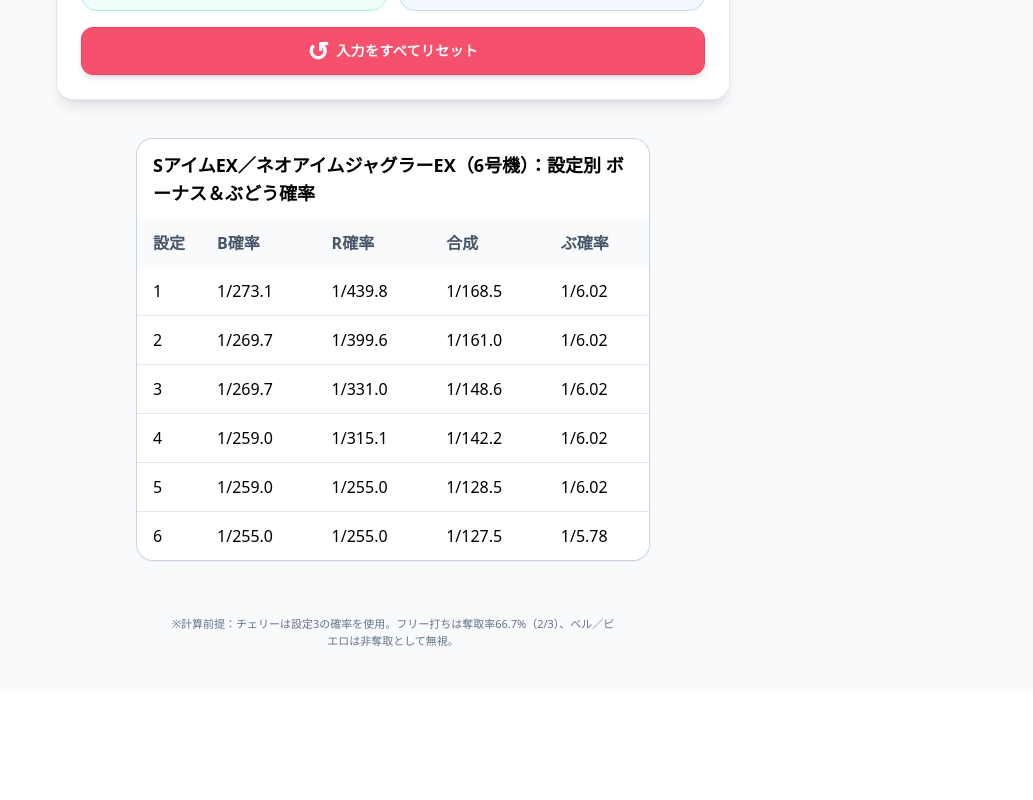
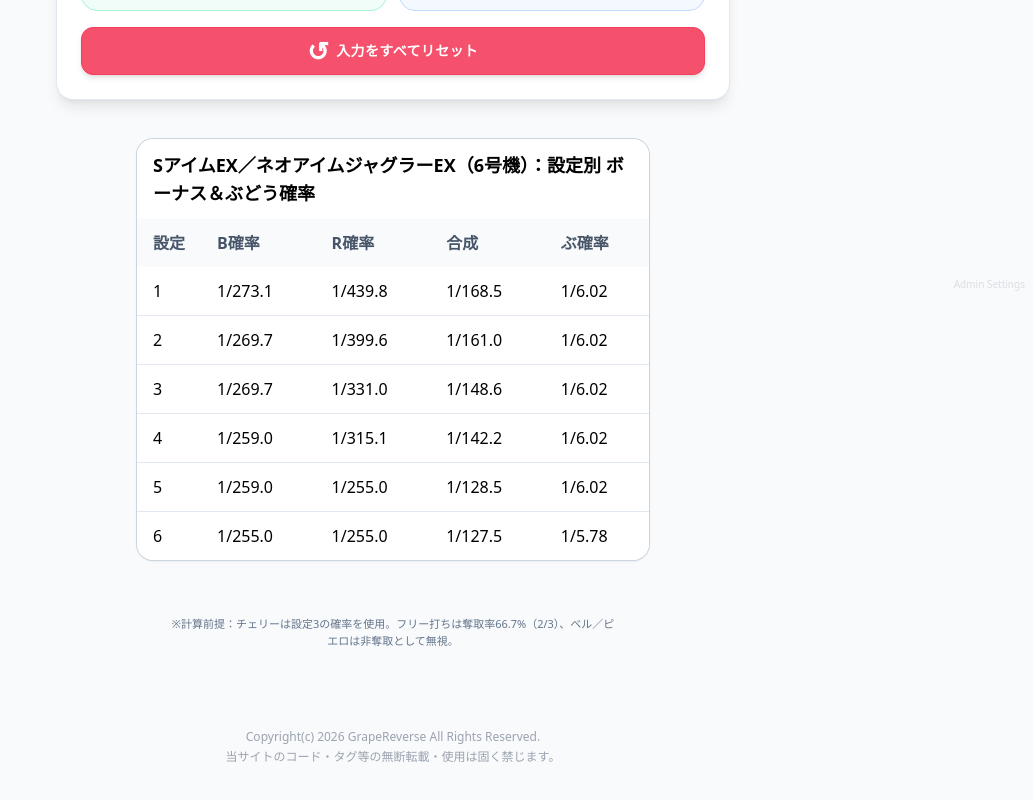
Before and after one commit to takosuke-88/grape-reverse, a React (Vite) app: page / in a window 1280 px wide. Shown: the part 500-1300 px from the top of the page, without its empty margins (247-1280 px from the left). Before the commit the page ends 1189 px from the top, so only its background shows below. Built offline with nearby package versions, Linux system fonts and the light colour scheme.

Commit message:
Add Google Analytics with admin exclusion and footer to GrapeReverse page

```diff
--- a/index.html
+++ b/index.html
@@ -5,6 +5,21 @@
     <link rel="icon" type="image/svg+xml" href="/vite.svg" />
     <meta name="viewport" content="width=device-width, initial-scale=1.0" />
     <title>6号機ジャグラーぶどう確率 逆算 設定推測ツール</title>
+
+    <!-- Google Analytics (GA4) with Admin Exclusion -->
+    <script>
+      // 管理者アクセス除外チェック
+      if (localStorage.getItem('is_admin_user') === 'true') {
+        window['ga-disable-G-VENL1QQD4E'] = true;
+      }
+    </script>
+    <script async src="https://www.googletagmanager.com/gtag/js?id=G-VENL1QQD4E"></script>
+    <script>
+      window.dataLayer = window.dataLayer || [];
+      function gtag(){dataLayer.push(arguments);}
+      gtag('js', new Date());
+      gtag('config', 'G-VENL1QQD4E');
+    </script>
   </head>
   <body>
     <div id="root"></div>
--- a/src/pages/GrapeReverse.tsx
+++ b/src/pages/GrapeReverse.tsx
@@ -523,7 +523,26 @@
             ※計算前提：チェリーは設定3の確率を使用。フリー打ちは奪取率66.7%（2/3）、ベル／ピエロは非奪取として無視。
           </div>
         )}
+
+        {/* フッター */}
+        <footer className="mt-12 w-full text-center text-xs text-gray-400 dark:text-gray-600">
+          <p>Copyright(c) 2026 GrapeReverse All Rights Reserved.</p>
+          <p className="mt-1">当サイトのコード・タグ等の無断転載・使用は固く禁じます。</p>
+        </footer>
       </div>
+
+      {/* 管理者設定（GA除外）- 右下隅固定 */}
+      <button
+        type="button"
+        onClick={() => {
+          localStorage.setItem('is_admin_user', 'true')
+          alert('管理者のアクセス除外設定をONにしました。以降のアクセスは計測されません。')
+          window.location.reload()
+        }}
+        className="fixed bottom-0 right-0 text-[10px] text-gray-500 opacity-20 hover:opacity-40 p-2"
+      >
+        Admin Settings
+      </button>
     </div>
   )
 }
```
